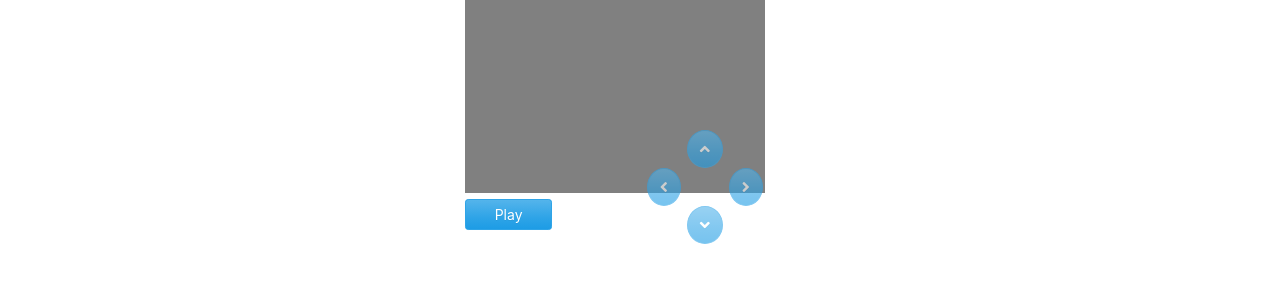
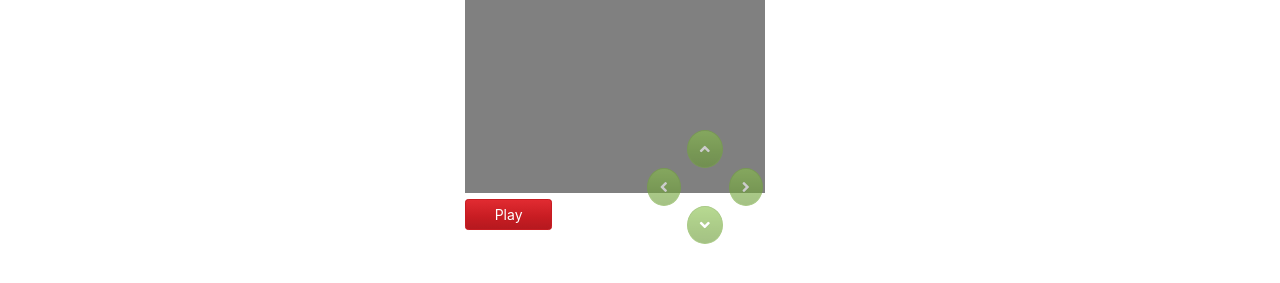
Before and after one commit to 49e94b8f256530dc0d41f740dfe8a4c1/snake, a website built with webpack: page src/html/index.html in a window 1280 px wide. Shown: the part 171-454 px from the top of the page. Built offline with nearby package versions, Linux system fonts and the light colour scheme; files whose address does not match are found by name.

Commit message:
Add contrast

```diff
--- a/src/html/index.html
+++ b/src/html/index.html
@@ -46,7 +46,7 @@
           loading="lazy"
           width="149"
           height="149"
-          src="https://github.blog/wp-content/uploads/2008/12/forkme_right_red_aa0000.png?resize=149%2C149"
+          src="https://github.blog/wp-content/uploads/2008/12/forkme_right_orange_ff7600.png?resize=149%2C149"
           class="attachment-full size-full"
           alt="Fork me on GitHub"
           data-recalc-dims="1"
@@ -55,25 +55,25 @@
         <div class="d-flex flex-column">
           <div id="game">
             <canvas id="playground" width="300" height="300"></canvas>
-            <button id="play-btn" class="btn btn-sm btn-primary w-25 mb-1">
+            <button id="play-btn" class="btn btn-sm btn-danger w-25 mb-1">
               Play
             </button>
             <div id="controls">
               <div class="d-flex justify-content-center">
-                <button id="up-btn" class="btn btn-primary">
+                <button id="up-btn" class="btn btn-success">
                   <i class="fas fa-angle-up"></i>
                 </button>
               </div>
               <div class="d-flex justify-content-center">
-                <button id="left-btn" class="btn btn-primary mr-5">
+                <button id="left-btn" class="btn btn-success mr-5">
                   <i class="fas fa-angle-left"></i>
                 </button>
-                <button id="right-btn" class="btn btn-primary">
+                <button id="right-btn" class="btn btn-success">
                   <i class="fas fa-angle-right"></i>
                 </button>
               </div>
               <div class="d-flex justify-content-center">
-                <button id="down-btn" class="btn btn-primary">
+                <button id="down-btn" class="btn btn-success">
                   <i class="fas fa-angle-down"></i>
                 </button>
               </div>
```
